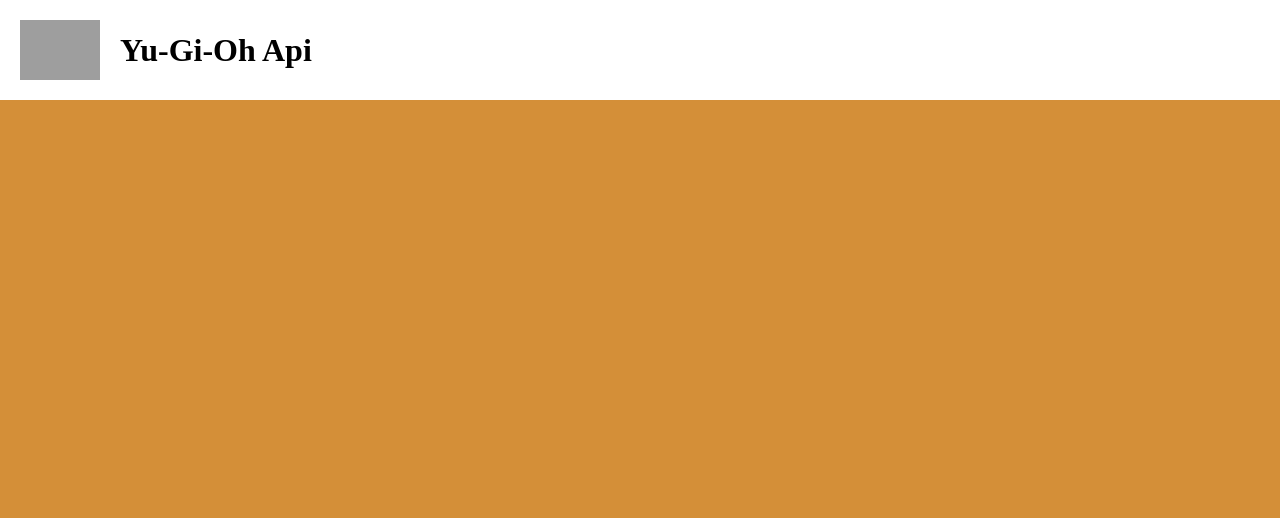
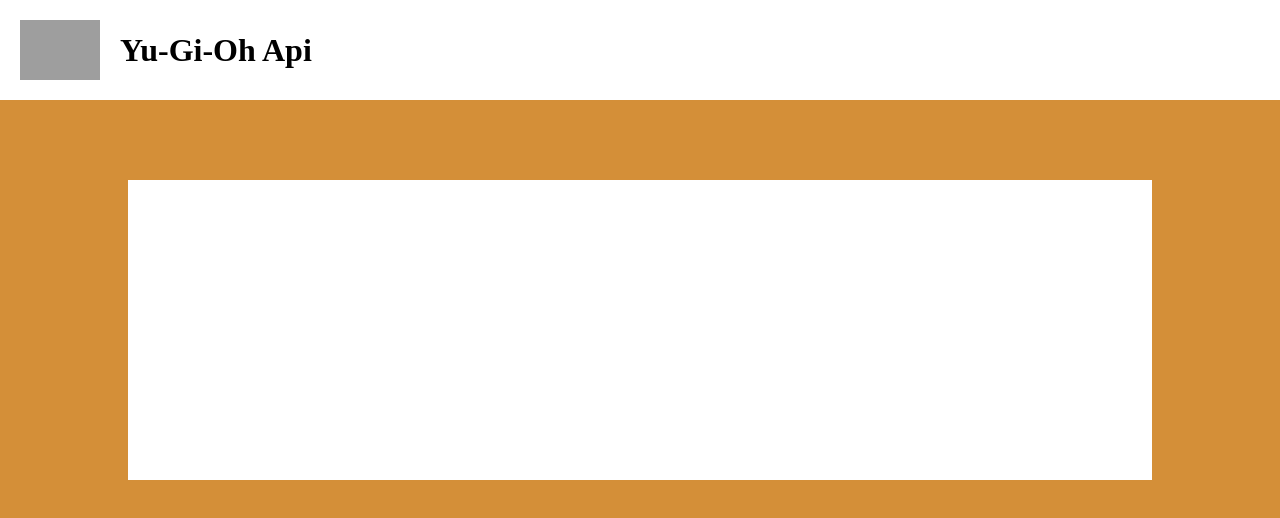
Before and after one commit to SimonaMartinucci/vite-yu-gi-oh, a Vue app: page / in a window 1280 px wide. Shown: the top 518 px of the page. Built offline with nearby package versions, Linux system fonts and the light colour scheme; grey boxes are pictures that could not be loaded.

Commit message:
feat: add main component

```diff
--- a/src/components/AppMain.vue
+++ b/src/components/AppMain.vue
@@ -6,7 +6,9 @@ export default {
 
 <template>
     <main>
-        <div class="container"></div>
+        <div class="container">
+
+        </div>
     </main>
 </template>
 
@@ -16,8 +18,18 @@ export default {
 
 main {
     background-color: $primary;
+    padding: 80px 0;
     // DEBUG
-    height: calc(100vh - 100px)
+    height: calc(100vh - 100px);
+
+    .container {
+        background-color: white;
+        width: 80%;
+        margin: 0 auto;
+        padding: 40px 0;
+        // DEBUG
+        height: 300px;
+    }
 }
 
 </style>
```
